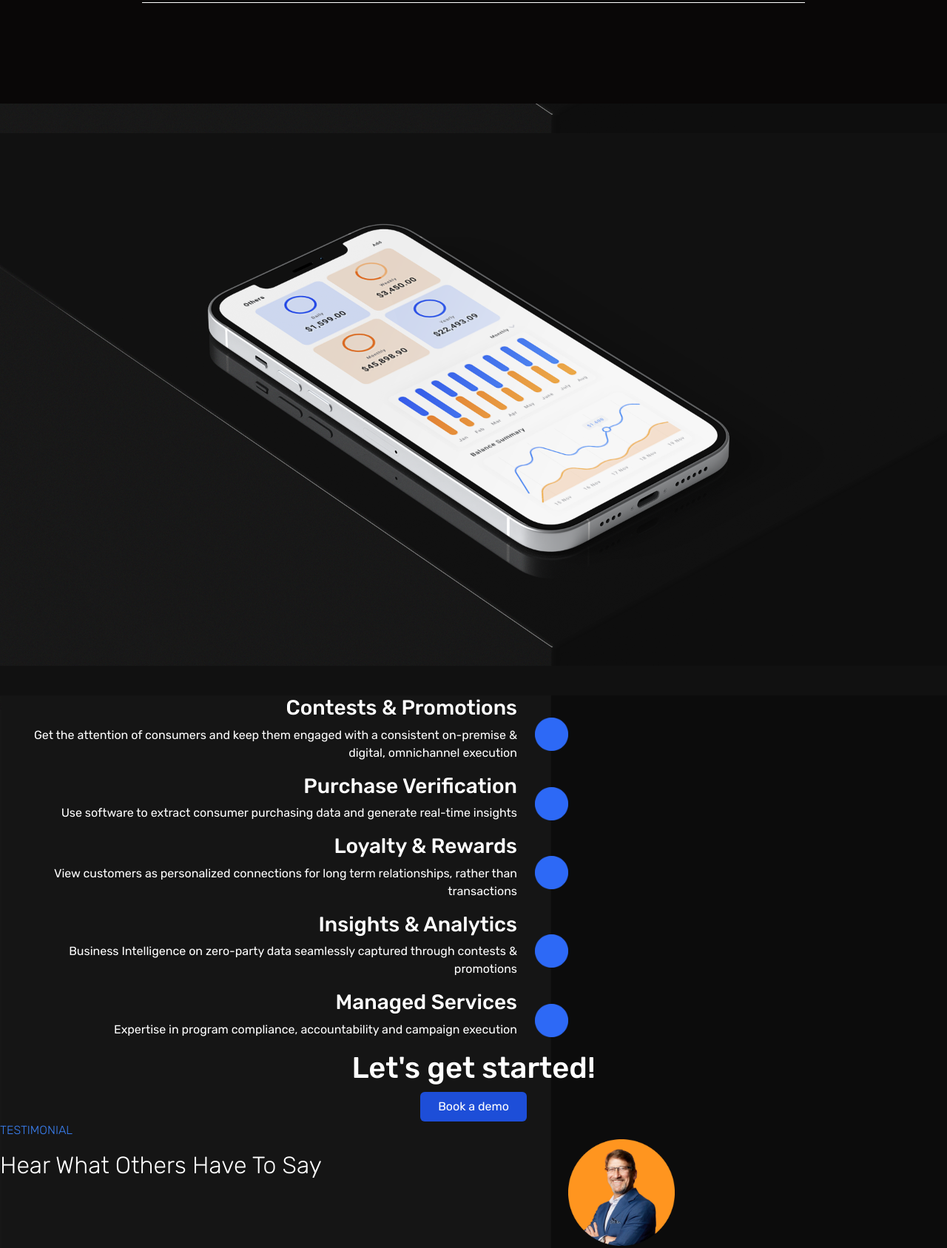
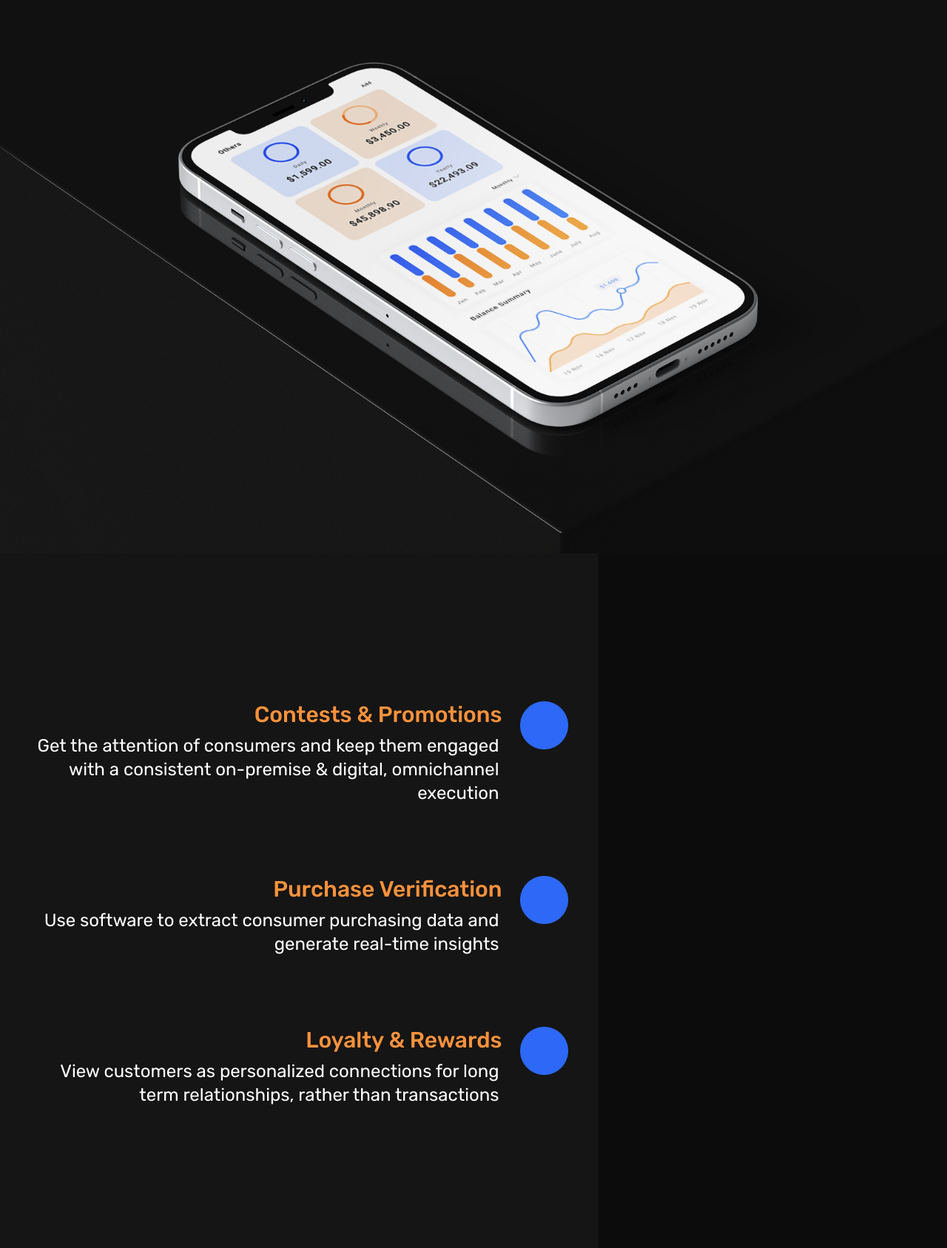
Before and after one commit to tnngoan/GOcxm, an Astro site: page / in a window 1280 px wide. Shown: the part 3677-5364 px from the top of the page at 74% size. Built offline with nearby package versions, Linux system fonts and the light colour scheme; Astro itself is replaced by a stand-in of ours.

Commit message:
Update main 3 (#8)
* edit spacing and fonts

* update spacing

```diff
--- a/src/components/ListItem.jsx
+++ b/src/components/ListItem.jsx
@@ -2,13 +2,13 @@ const ListItem = (props) => {
     return (
         <div>
             {
-            <div className="text-white flex items-center justify-end w-3/5">
-                <div className="flex-cols items-center justify-end w-full text-right px-4">
-                    <h3>{props.item.title}</h3>
-                    <p>{props.item.content}</p>
+                <div className="text-white flex items-start justify-end py-10 w-3/5">
+                    <div className="flex-cols items-center justify-end w-full text-right px-4 w-2/5">
+                        <h3 className="text-3xl text-orange-400">{props.item.title}</h3>
+                        <p className="text-2xl px-1">{props.item.content}</p>
                     </div>
                     <div>
-                <img width='48px' height='48px' src={props.item.src}/>
+                        <img width='72px' src={props.item.src} />
                     </div>
                 </div>
             }
--- a/src/pages/index.astro
+++ b/src/pages/index.astro
@@ -22,7 +22,7 @@ const tableContent = [
   },
 ];
 
-const list = [
+const firstList = [
   {
     src: "../../icon-blue.png",
     title: "Contests & Promotions",
@@ -41,6 +41,8 @@ const list = [
     content:
       "View customers as personalized connections for long term relationships, rather than transactions",
   },
+];
+const secondList = [
   {
     src: "../../icon-blue.png",
     title: "Insights & Analytics",
@@ -117,7 +119,9 @@ const list = [
             </div>
             <div class="flex py-10 items-center">
               <img width="48px" src="../../icon-blue.png" />
-              <p class="px-4">Acquire consumer data and build meaningful relationships</p>
+              <p class="px-4">
+                Acquire consumer data and build meaningful relationships
+              </p>
             </div>
             <div class="flex py-10 items-center">
               <img width="48px" src="../../icon-blue.png" />
@@ -136,7 +140,7 @@ const list = [
         </div>
       </div>
       <div class="p-24 dropdown-section">
-        <h3 class="font-bold text-blue-600 text-3xl px-24 py-24">SOLUTIONS</h3>
+        <h3 class="font-bold text-blue-600 text-3xl px-24">SOLUTIONS</h3>
         {
           tableContent.map((item, index) => (
             <ContentDropdown item={item} key={index} client:load />
@@ -145,9 +149,16 @@ const list = [
       </div>
       <div class="mp4-viewer h-screen w-auto"></div>
       <div class="list-section text-white">
-        {list.map((item) => <ListItem item={item} />)}
-        <div class="text-center">
-          <h1>Let's get started!</h1>
+        <div>
+          <div class="py-40">
+            {firstList.map((item) => <ListItem item={item} />)}
+          </div>
+          <div class="pb-40">
+            {secondList.map((item) => <ListItem item={item} />)}
+          </div>
+        </div>
+        <div class="text-center flex-cols justify-end w-1/2">
+          <h1 class="py-12">Let's get started!</h1>
           <button class="px-4 py-2 bg-blue-700 rounded-md">Book a demo</button>
         </div>
         <div class="w-full flex">
--- a/src/styles/index.css
+++ b/src/styles/index.css
@@ -66,8 +66,9 @@
 
   .mp4-viewer {
     background-image: url("../images/BG-Fold05.png");
-    background-position: left;
-    background-size: contain;
+    background-position: center;
+    background-size: cover;
+
     height: 800px;
   }
 
```
Lines whose indentation alone changed are shown as unchanged.
